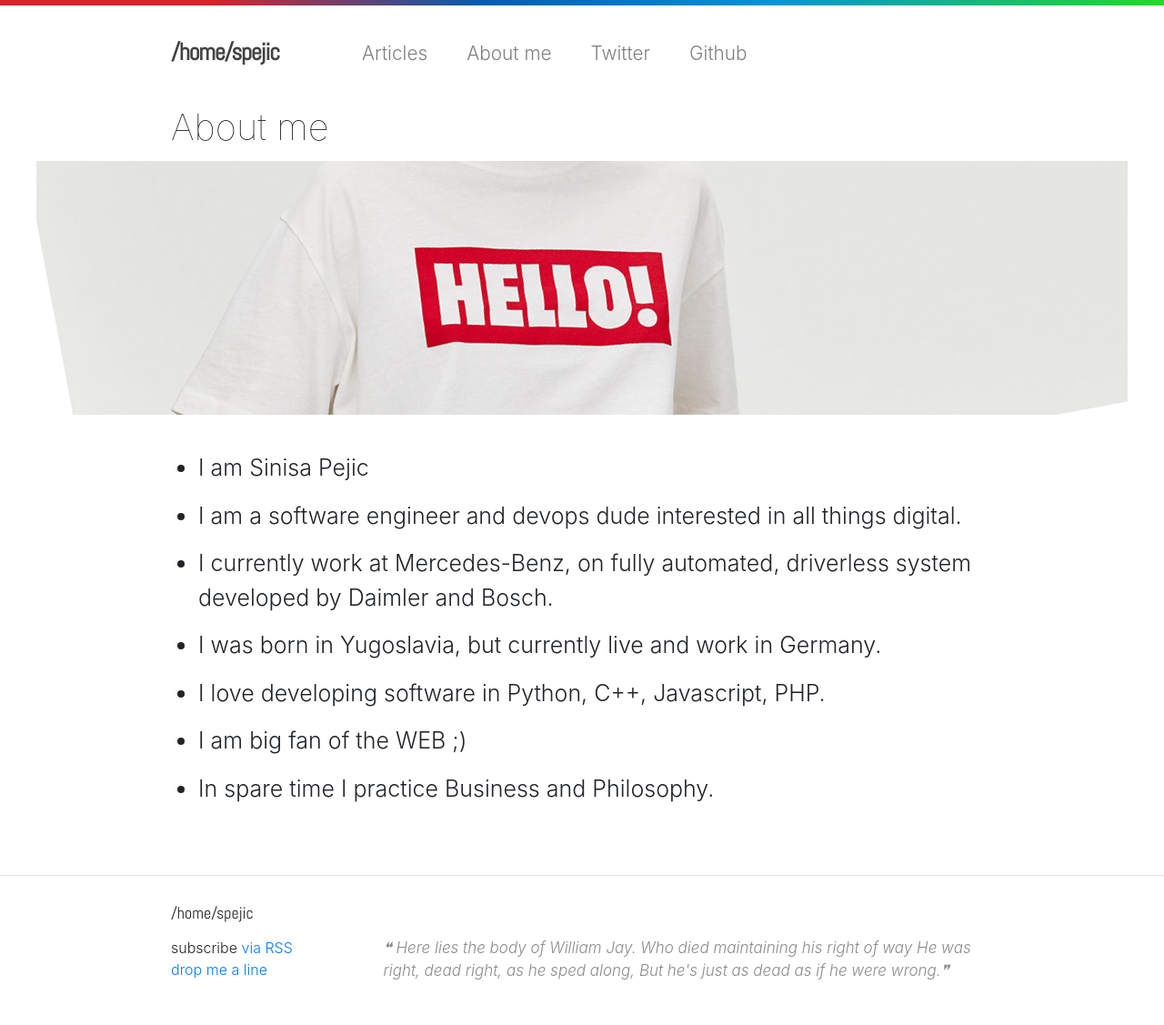
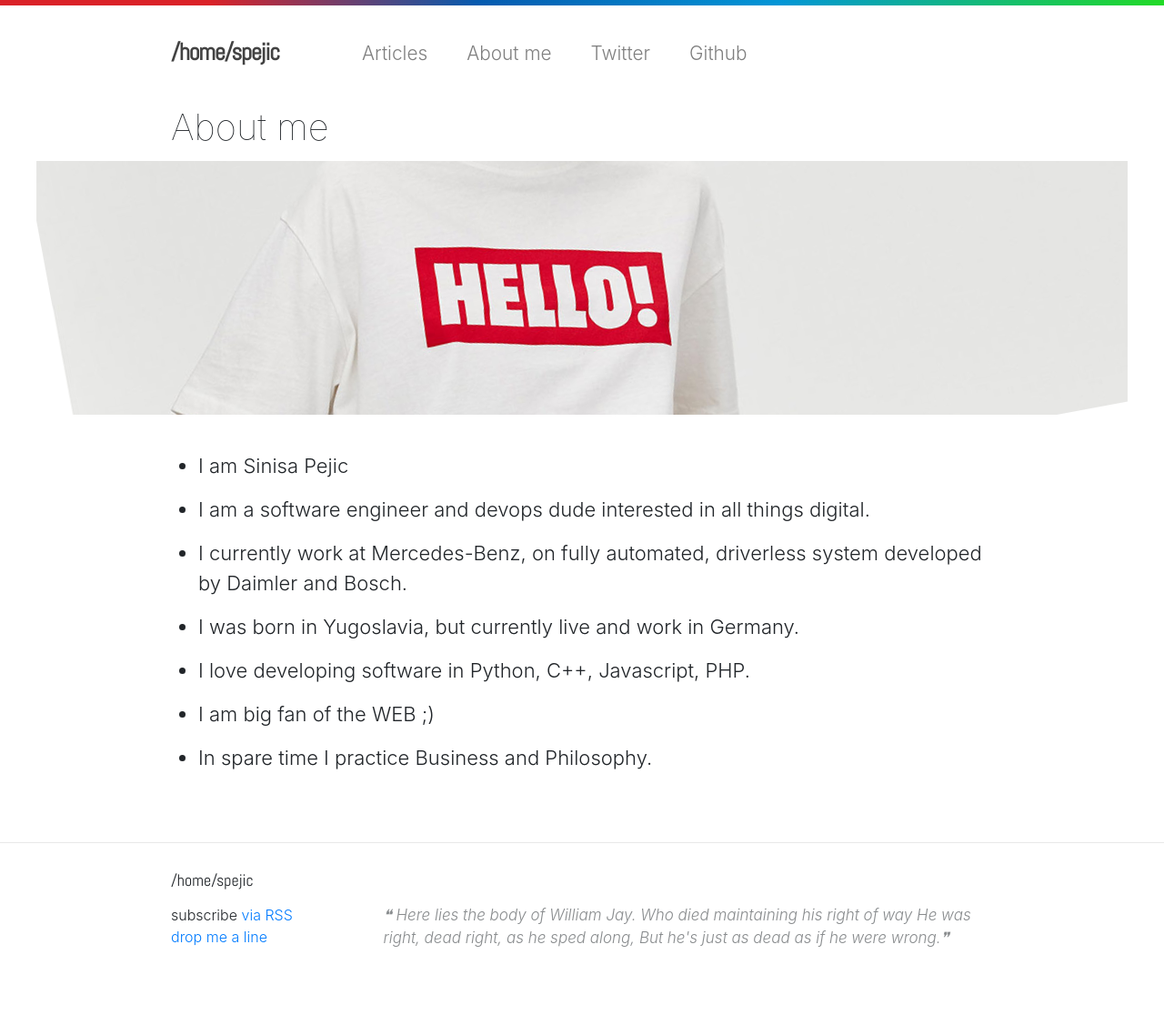
Before and after one commit to spejic88/spejic88.github.io, a Jekyll site: the page built from about.md, in a window 1280 px wide. Shown: the whole page at 91% size. Built offline with Jekyll 4.4.1, drawn with Linux system fonts in a browser that asks for light colours; some web fonts are replaced; after the commit the page ends 1091 px from its top, so only the background shows below that.

Commit message:
update #2

```diff
--- a/_sass/_layout.scss
+++ b/_sass/_layout.scss
@@ -148,7 +148,7 @@ ul.about-me-list {
 
     li {
         margin-bottom: 15px;
-        font-size: 25px;
+        font-size: 22px;
         font-weight: 300;
     }
 }
```
